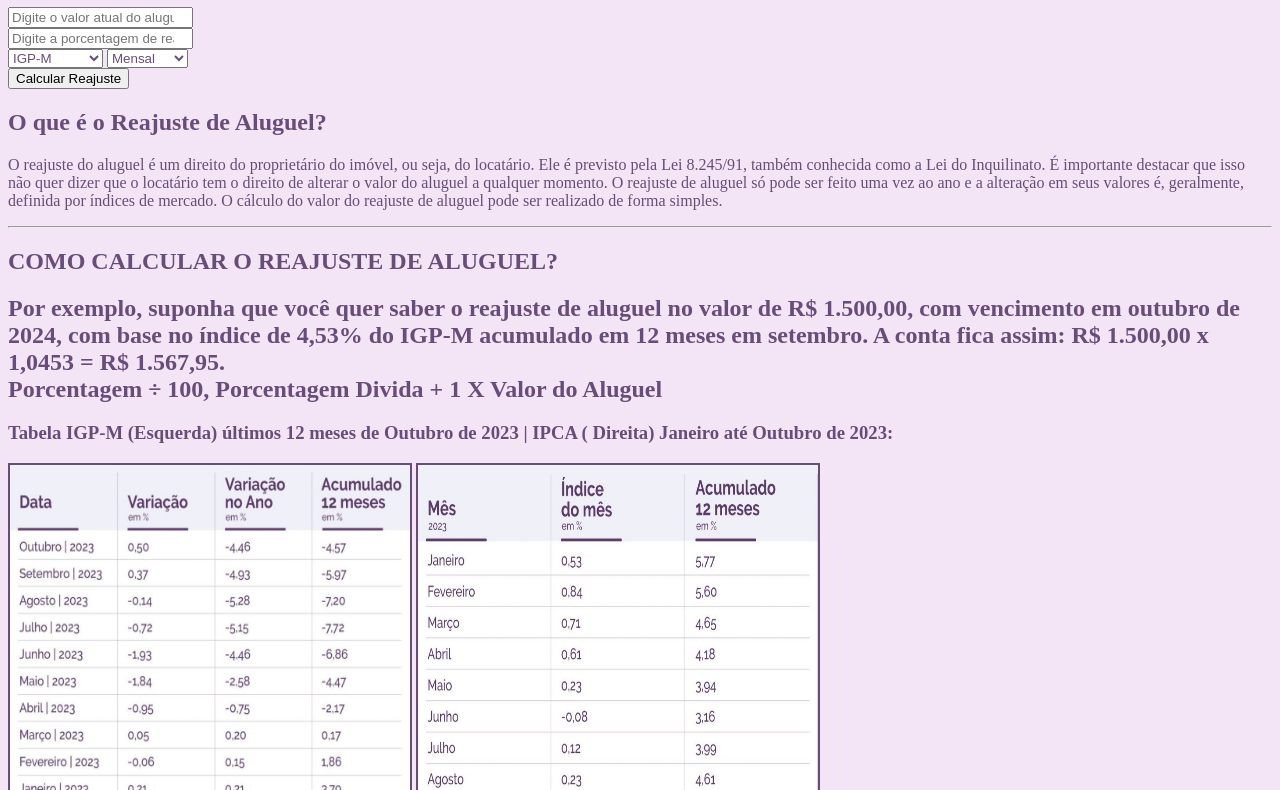
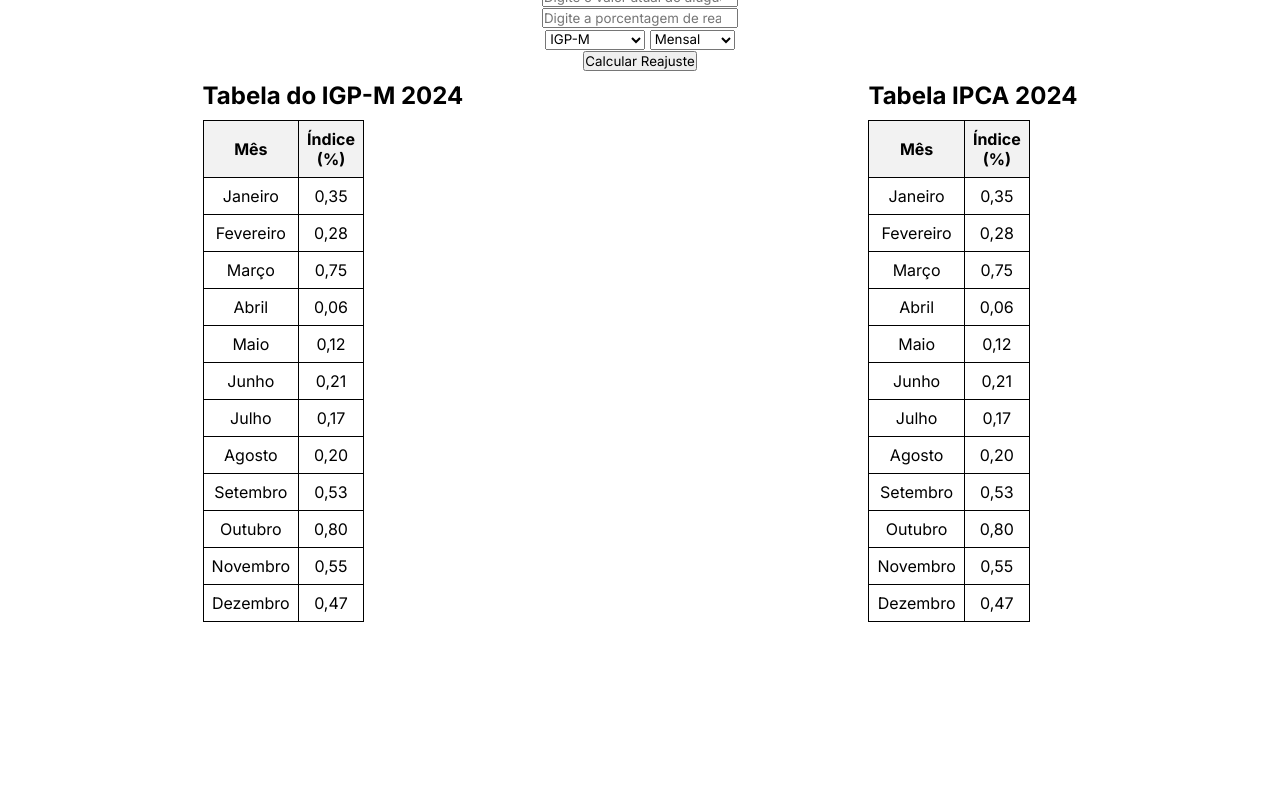
Before and after one commit to LeonardoMiguel04/Reajuste_Aluguel, a plain HTML site: page index.html in a window 1280 px wide. Shown: the part 73-863 px from the top of the page. After the commit the page ends 800 px from the top, so only its background shows below. Drawn offline with Linux system fonts and the light colour scheme.

Commit message:
Add files via upload

```diff
--- a/index.html
+++ b/index.html
@@ -36,24 +36,122 @@
 
         <div id="resultado"></div>
     </div>
-
+        <div class="tabelas">
+            <div class="tabela">
+                <h2>Tabela do IGP-M 2024</h2>
+                <table id="01">
+                    <tr>
+                        <th>Mês</th>
+                        <th>Índice (%)</th>
+                    </tr>
+                    <tr>
+                        <td>Janeiro</td>
+                        <td>0,35</td>
+                    </tr>
+                    <tr>
+                        <td>Fevereiro</td>
+                        <td>0,28</td>
+                   </tr>
+                    <tr>
+                        <td>Março</td>
+                        <td>0,75</td>
+                    </tr>
+                    <tr>
+                        <td>Abril</td>
+                        <td>0,06</td>
+                    </tr>
+                    <tr>
+                        <td>Maio</td>
+                        <td>0,12</td>
+                    </tr>
+                    <tr>
+                        <td>Junho</td>
+                        <td>0,21</td>
+                    </tr>
+                    <tr>
+                        <td>Julho</td>
+                        <td>0,17</td>
+                    </tr>
+                    <tr>
+                        <td>Agosto</td>
+                        <td>0,20</td>
+                    </tr>
+                    <tr>
+                        <td>Setembro</td>
+                        <td>0,53</td>
+                    </tr>
+                    <tr>
+                        <td>Outubro</td>
+                        <td>0,80</td>
+                    </tr>
+                    <tr>
+                        <td>Novembro</td>
+                        <td>0,55</td>
+                    </tr>
+                    <tr>
+                        <td>Dezembro</td>
+                        <td>0,47</td>
+                    </tr>
+                </table>
+            </div>
+            <div class="tabela">
+                <h2>Tabela IPCA 2024</h2>
+                    <table id="02">
+                        <tr>
+                            <th>Mês</th>
+                            <th>Índice (%)</th>
+                        </tr>
+                        <tr>
+                            <td>Janeiro</td>
+                            <td>0,35</td>
+                        </tr>
+                        <tr>
+                            <td>Fevereiro</td>
+                            <td>0,28</td>
+                        </tr>
+                        <tr>
+                            <td>Março</td>
+                            <td>0,75</td>
+                        </tr>
+                        <tr>
+                            <td>Abril</td>
+                            <td>0,06</td>
+                        </tr>
+                        <tr>
+                            <td>Maio</td>
+                            <td>0,12</td>
+                        </tr>
+                        <tr>
+                            <td>Junho</td>
+                            <td>0,21</td>
+                        </tr>
+                        <tr>
+                            <td>Julho</td>
+                            <td>0,17</td>
+                        </tr>
+                        <tr>
+                            <td>Agosto</td>
+                            <td>0,20</td>
+                        </tr>
+                        <tr>
+                            <td>Setembro</td>
+                            <td>0,53</td>
+                        </tr>
+                        <tr>
+                            <td>Outubro</td>
+                            <td>0,80</td>
+                        </tr>
+                        <tr>
+                            <td>Novembro</td>
+                            <td>0,55</td>
+                        </tr>
+                        <tr>
+                            <td>Dezembro</td>
+                            <td>0,47</td>
+                        </tr>
+                </table>
+            </div>
+    </div>
     <script src="script.js"></script>
-
-        <h2 class="titulo1">O que é o Reajuste de Aluguel?</h2>
-        <p>
-            O reajuste do aluguel é um direito do proprietário do imóvel, ou seja, do locatário. Ele é previsto pela Lei 8.245/91, também conhecida como a Lei do Inquilinato. É importante destacar que isso não quer dizer que o locatário tem o direito de alterar o valor do aluguel a qualquer momento. O reajuste de aluguel só pode ser feito uma vez ao ano e a alteração em seus valores é, geralmente, definida por índices de mercado.
-            O cálculo do valor do reajuste de aluguel pode ser realizado de forma simples.
-        </p>
-    <hr>
-        <h2 class="titulo">COMO CALCULAR O REAJUSTE DE ALUGUEL?</h2>
-        <h2 class="como">Por exemplo, suponha que você quer saber o reajuste de aluguel no valor de R$ 1.500,00, com vencimento em outubro de 2024, com base no índice de 4,53% do IGP-M acumulado em 12 meses em setembro. A conta fica assim: R$ 1.500,00 x 1,0453 = R$ 1.567,95.
-            <br>Porcentagem ÷ 100, Porcentagem Divida + 1 X Valor do Aluguel
-            </h2>
-
-        <h3>Tabela IGP-M (Esquerda) últimos 12 meses de Outubro de 2023 | IPCA ( Direita) Janeiro até Outubro de 2023:</h3>
-        <img src="img/IGP.jpg" alt="tabela reajuste de aluguel IGP-M" class="tabela">
-        <img src="img/IPCA.jpg" alt="tabela reajuste de aluguel IPCA" class="tabela2">
-
 </body>
-
 </html>
--- a/style.css
+++ b/style.css
@@ -1,46 +1,32 @@
-.tabela {
-    width: 400px;
-    height: 400px;
-    left: 690px;
-    top: 75px;
-    background-color: #f0f0f8;
-    border: 2px solid #684c79;
+@import url('https://fonts.googleapis.com/css2?family=Inter:ital,opsz,wght@0,14..32,100..900;1,14..32,100..900&display=swap');
+*{
+    margin: 0;
+    padding: 0;
+    font-family: 'Inter';
 }
 
-.tabela2{
-    width: 400px;
-    height: 400px;
-    left: 690px;
-    top: 75px;
-    background-color: #f0f0f8;
-    border: 2px solid #684c79;
+table{
+    width: 50%;
+    border-collapse: collapse;
+    margin: 10px;
+}
+th, td {
+    border: 1px solid #000;
+    padding: 8px;
+    text-align: center;
+}
+th {
+    background-color: #f2f2f2;
+}
+h1, h2{
+    margin: 10px;
+}
+.reajust{
+    text-align: center;
 }
 
-.titulo1 {
-    left: 700px;
-    color: #684c79;
+.tabelas{
+    display: flex;
+    flex-direction: row;
+    justify-content: space-around;
 }
-
-.titulo {
-    left: 610px;
-    color: #684c79;
-}
-
-.como {
-    left: 370px;
-    color: #684c79;
-}
-
-body {
-    background-color: #f3e5f5;
-    color: #684c79;
-}
-
-.h1 {
-    left: 400px;
-    color: #684c79;
-}
-
-select{
-    color: #684c79;
-}
```
